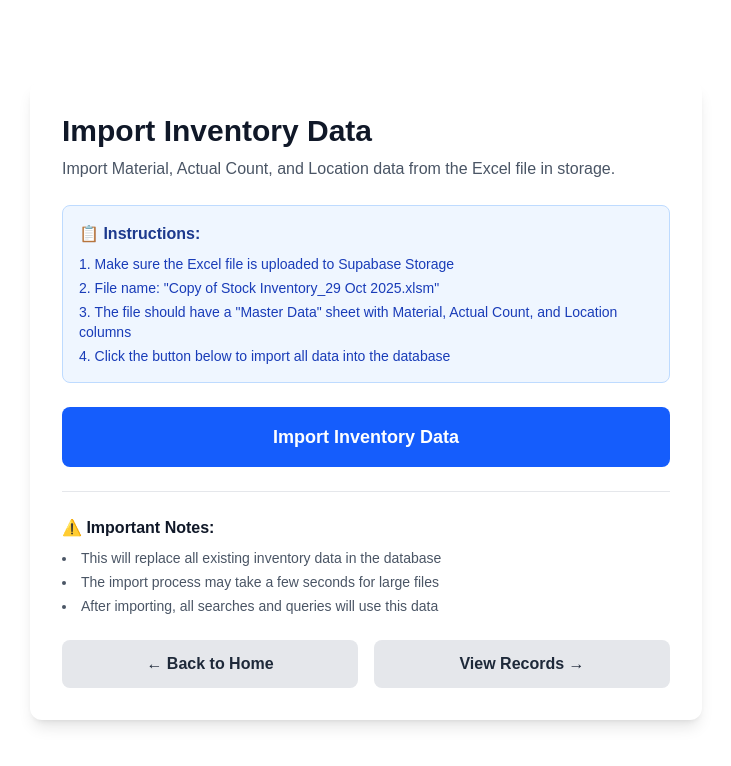
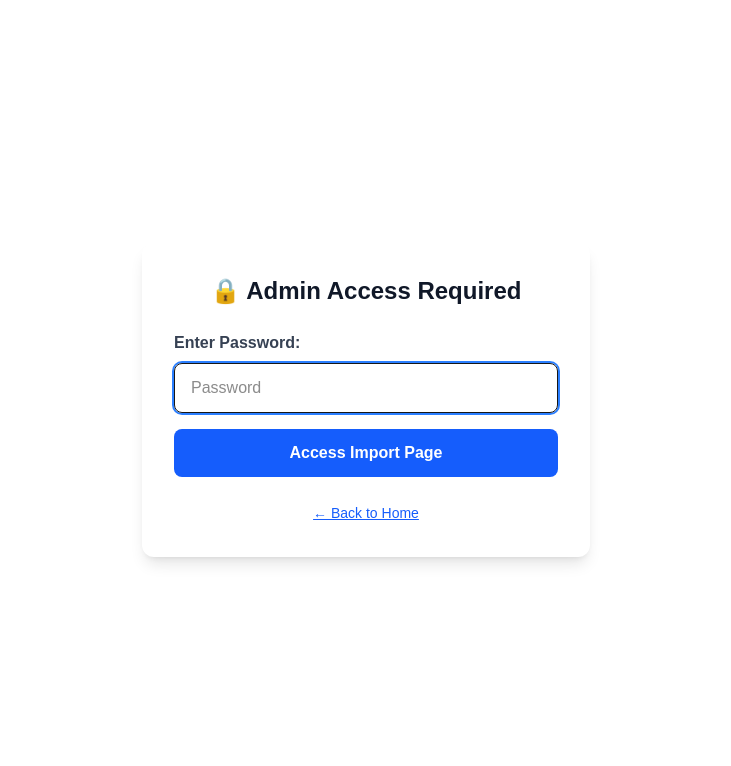
Before and after one commit to YantisNacli/excel-editor, a Next.js app: page /import in a window 1280 px wide. Shown: the top 766 px of the page, without its empty margins (274-1005 px from the left). Built offline with nearby package versions, Linux system fonts and the light colour scheme.

Commit message:
Add password protection and file upload to import page

```diff
--- /dev/null
+++ b/src/app/api/uploadExcel/route.ts
@@ -0,0 +1,67 @@
+import { NextRequest, NextResponse } from "next/server";
+import { createClient } from "@supabase/supabase-js";
+
+const supabase = createClient(
+  process.env.SUPABASE_URL!,
+  process.env.SUPABASE_SERVICE_ROLE_KEY!
+);
+
+export async function POST(req: NextRequest) {
+  try {
+    const formData = await req.formData();
+    const file = formData.get("file") as File;
+
+    if (!file) {
+      return NextResponse.json({ error: "No file provided" }, { status: 400 });
+    }
+
+    // Check file extension
+    const fileName = file.name;
+    const validExtensions = [".xlsx", ".xlsm", ".xls"];
+    const hasValidExtension = validExtensions.some(ext => fileName.toLowerCase().endsWith(ext));
+
+    if (!hasValidExtension) {
+      return NextResponse.json(
+        { error: "Invalid file type. Please upload an Excel file (.xlsx, .xlsm, or .xls)" },
+        { status: 400 }
+      );
+    }
+
+    // Convert file to ArrayBuffer
+    const arrayBuffer = await file.arrayBuffer();
+    const buffer = Buffer.from(arrayBuffer);
+
+    // Use fixed filename for consistency
+    const uploadFileName = "Copy of Stock Inventory_29 Oct 2025.xlsm";
+
+    // Delete old file if exists
+    await supabase.storage.from("uploads").remove([uploadFileName]);
+
+    // Upload new file
+    const { error: uploadError } = await supabase.storage
+      .from("uploads")
+      .upload(uploadFileName, buffer, {
+        contentType: "application/vnd.ms-excel.sheet.macroEnabled.12",
+        upsert: true
+      });
+
+    if (uploadError) {
+      console.error("Error uploading file:", uploadError);
+      return NextResponse.json(
+        { error: "Failed to upload file", details: uploadError.message },
+        { status: 500 }
+      );
+    }
+
+    return NextResponse.json({
+      message: "File uploaded successfully",
+      fileName: uploadFileName
+    });
+  } catch (error) {
+    console.error("Error in upload:", error);
+    return NextResponse.json(
+      { error: "Failed to upload file" },
+      { status: 500 }
+    );
+  }
+}
--- a/src/app/import/page.tsx
+++ b/src/app/import/page.tsx
@@ -3,9 +3,59 @@
 import { useState } from "react";
 
 export default function ImportPage() {
+  const [password, setPassword] = useState("");
+  const [isAuthenticated, setIsAuthenticated] = useState(false);
   const [importing, setImporting] = useState(false);
+  const [uploading, setUploading] = useState(false);
   const [message, setMessage] = useState("");
   const [error, setError] = useState("");
+  const [selectedFile, setSelectedFile] = useState<File | null>(null);
+
+  const handlePasswordSubmit = (e: React.FormEvent) => {
+    e.preventDefault();
+    // Simple password check - you can change this password
+    if (password === "admin123") {
+      setIsAuthenticated(true);
+      setError("");
+    } else {
+      setError("❌ Incorrect password");
+    }
+  };
+
+  const handleFileUpload = async () => {
+    if (!selectedFile) {
+      setError("❌ Please select a file first");
+      return;
+    }
+
+    setUploading(true);
+    setMessage("");
+    setError("");
+
+    try {
+      const formData = new FormData();
+      formData.append("file", selectedFile);
+
+      const response = await fetch("/api/uploadExcel", {
+        method: "POST",
+        body: formData,
+      });
+
+      const data = await response.json();
+
+      if (response.ok) {
+        setMessage(`✅ File uploaded successfully: ${data.fileName}`);
+        setSelectedFile(null);
+      } else {
+        setError(`❌ Error: ${data.error}`);
+      }
+    } catch (err) {
+      setError("❌ Failed to upload file. Please try again.");
+      console.error(err);
+    } finally {
+      setUploading(false);
+    }
+  };
 
   const handleImport = async () => {
     setImporting(true);
@@ -32,24 +82,78 @@ export default function ImportPage() {
     }
   };
 
+  if (!isAuthenticated) {
+    return (
+      <div className="min-h-screen bg-white flex items-center justify-center p-4">
+        <div className="max-w-md w-full bg-white rounded-xl shadow-lg p-8">
+          <h1 className="text-2xl font-bold text-gray-900 mb-6 text-center">🔒 Admin Access Required</h1>
+          <form onSubmit={handlePasswordSubmit}>
+            <label className="block mb-2 font-semibold text-gray-700">Enter Password:</label>
+            <input
+              type="password"
+              value={password}
+              onChange={(e) => setPassword(e.target.value)}
+              placeholder="Password"
+              className="w-full px-4 py-3 border rounded-lg mb-4 focus:outline-none focus:ring-2 focus:ring-blue-500"
+              autoFocus
+            />
+            <button
+              type="submit"
+              className="w-full bg-blue-600 hover:bg-blue-700 text-white font-bold py-3 px-6 rounded-lg transition-colors"
+            >
+              Access Import Page
+            </button>
+          </form>
+          {error && (
+            <div className="mt-4 p-3 bg-red-50 border border-red-200 rounded-lg">
+              <p className="text-red-800 text-sm">{error}</p>
+            </div>
+          )}
+          <div className="mt-6 text-center">
+            <a href="/" className="text-blue-600 hover:text-blue-800 underline text-sm">
+              ← Back to Home
+            </a>
+          </div>
+        </div>
+      </div>
+    );
+  }
+
   return (
     <div className="min-h-screen bg-white flex items-center justify-center p-4">
       <div className="max-w-2xl w-full bg-white rounded-xl shadow-lg p-8">
         <h1 className="text-3xl font-bold text-gray-900 mb-2">Import Inventory Data</h1>
         <p className="text-gray-600 mb-6">
-          Import Material, Actual Count, and Location data from the Excel file in storage.
+          Upload Excel file and import Material, Actual Count, and Location data.
         </p>
 
-        <div className="bg-blue-50 border border-blue-200 rounded-lg p-4 mb-6">
-          <h2 className="font-semibold text-blue-900 mb-2">📋 Instructions:</h2>
-          <ol className="list-decimal list-inside text-blue-800 space-y-1 text-sm">
-            <li>Make sure the Excel file is uploaded to Supabase Storage</li>
-            <li>File name: "Copy of Stock Inventory_29 Oct 2025.xlsm"</li>
-            <li>The file should have a "Master Data" sheet with Material, Actual Count, and Location columns</li>
-            <li>Click the button below to import all data into the database</li>
-          </ol>
+        {/* Upload Section */}
+        <div className="mb-8 p-6 bg-gray-50 rounded-lg border border-gray-200">
+          <h2 className="text-xl font-semibold text-gray-900 mb-4">📤 Step 1: Upload Excel File</h2>
+          <div className="mb-4">
+            <input
+              type="file"
+              accept=".xlsx,.xlsm,.xls"
+              onChange={(e) => setSelectedFile(e.target.files?.[0] || null)}
+              className="block w-full text-sm text-gray-700 file:mr-4 file:py-2 file:px-4 file:rounded-lg file:border-0 file:text-sm file:font-semibold file:bg-blue-50 file:text-blue-700 hover:file:bg-blue-100"
+            />
+          </div>
+          <button
+            onClick={handleFileUpload}
+            disabled={!selectedFile || uploading}
+            className="w-full bg-green-600 hover:bg-green-700 disabled:bg-gray-400 text-white font-bold py-3 px-6 rounded-lg transition-colors"
+          >
+            {uploading ? "Uploading..." : "Upload File to Storage"}
+          </button>
         </div>
 
+        {/* Import Section */}
+        <div className="p-6 bg-blue-50 rounded-lg border border-blue-200 mb-6">
+          <h2 className="text-xl font-semibold text-blue-900 mb-4">📥 Step 2: Import Data to Database</h2>
+          <p className="text-blue-800 text-sm mb-4">
+            After uploading the file, click below to import the data into the database.
+            The file should have a "Master Data" sheet with Material, Actual Count, and Location columns.
+          </p>
           <button
             onClick={handleImport}
             disabled={importing}
@@ -57,6 +161,7 @@ export default function ImportPage() {
           >
             {importing ? "Importing..." : "Import Inventory Data"}
           </button>
+        </div>
 
         {message && (
           <div className="mt-6 p-4 bg-green-50 border border-green-200 rounded-lg">
@@ -70,10 +175,11 @@ export default function ImportPage() {
           </div>
         )}
 
-        <div className="mt-6 pt-6 border-t border-gray-200">
+        <div className="pt-6 border-t border-gray-200">
           <h3 className="font-semibold text-gray-900 mb-2">⚠️ Important Notes:</h3>
           <ul className="list-disc list-inside text-gray-600 space-y-1 text-sm">
-            <li>This will replace all existing inventory data in the database</li>
+            <li>Upload will replace the existing Excel file in storage</li>
+            <li>Import will update existing records and add new ones to the database</li>
             <li>The import process may take a few seconds for large files</li>
             <li>After importing, all searches and queries will use this data</li>
           </ul>
```
Lines whose indentation alone changed are shown as unchanged.
